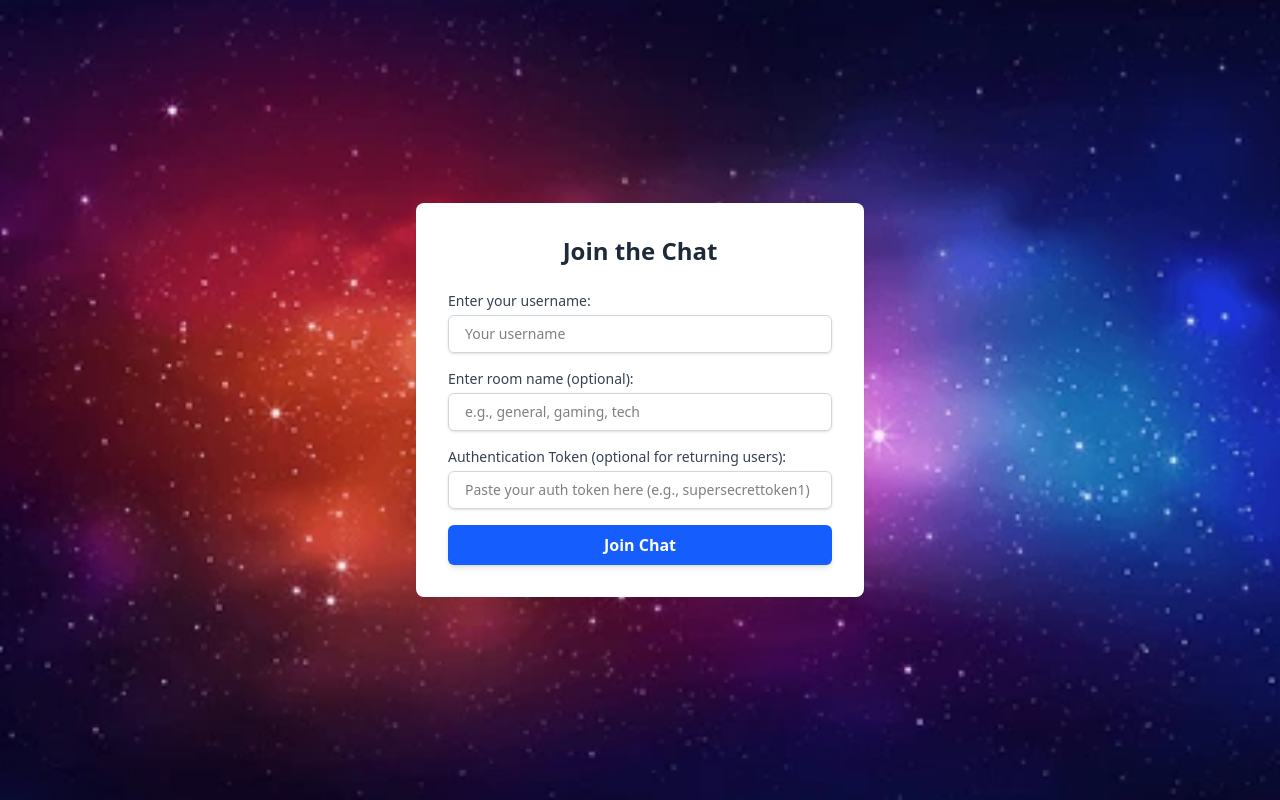
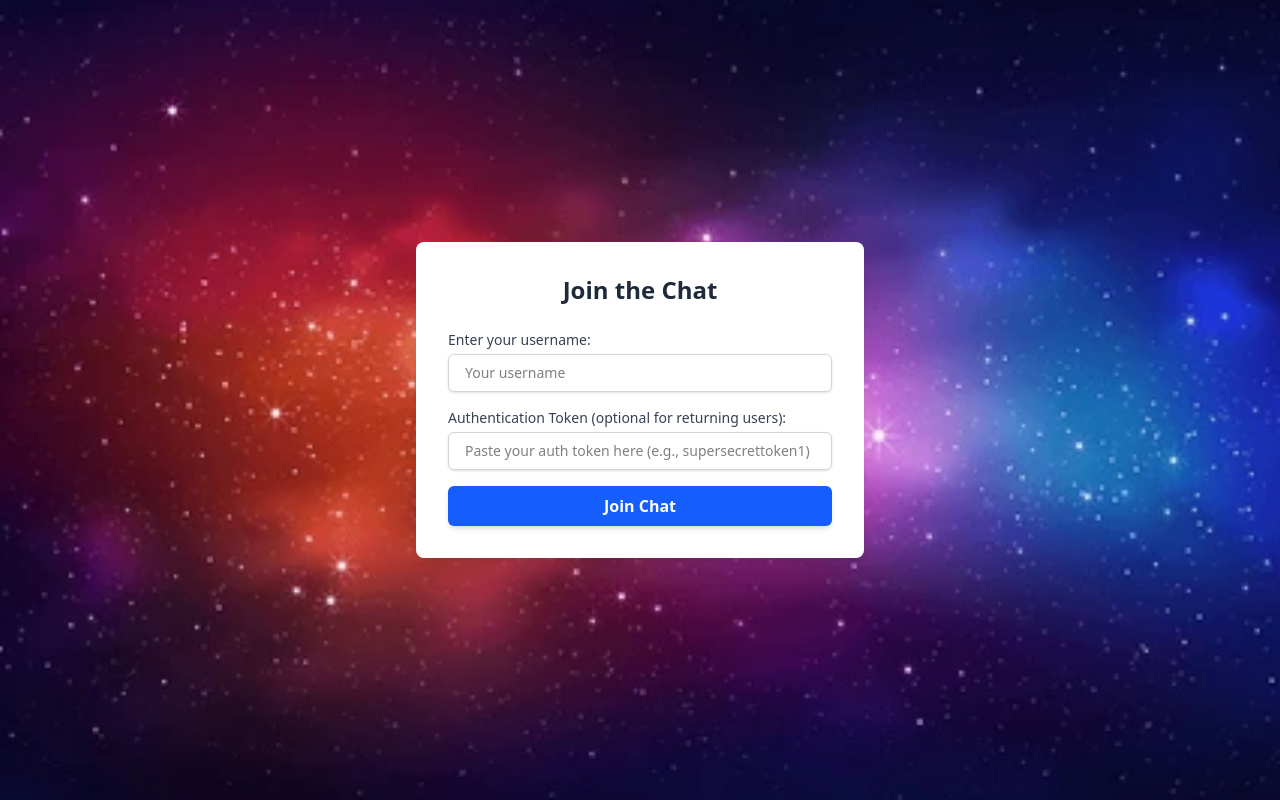
Before and after one commit to GLAVONA/bunny-chat-client, a React (Vite) app: page / in a window 1280 px wide. Built offline with nearby package versions, Linux system fonts and the light colour scheme; no server answers.

Commit message:
fix: remove room input

```diff
--- a/src/components/ChatSetup.tsx
+++ b/src/components/ChatSetup.tsx
@@ -5,7 +5,7 @@ import type { ChatSetupProps } from "../types";
 
 function ChatSetup({ onConnect }: ChatSetupProps) {
   const [inputUsername, setInputUsername] = useState<string>("");
-  const [inputRoom, setInputRoom] = useState<string>("");
+  const [inputRoom] = useState<string>("");
   const [inputToken, setInputToken] = useState<string>("");
   const [isLoading, setIsLoading] = useState(false);
 
@@ -57,24 +57,7 @@ function ChatSetup({ onConnect }: ChatSetupProps) {
               required
             />
           </div>
-          <div>
-            <label
-              htmlFor="room"
-              className="block text-sm font-medium text-gray-700 mb-1"
-            >
-              Enter room name (optional):
-            </label>
-            <input
-              type="text"
-              id="room"
-              className="mt-1 block w-full px-4 py-2 border border-gray-300 rounded-md shadow-sm focus:ring-blue-500 focus:border-blue-500 sm:text-sm"
-              value={inputRoom}
-              onChange={(e: React.ChangeEvent<HTMLInputElement>) =>
-                setInputRoom(e.target.value)
-              }
-              placeholder="e.g., general, gaming, tech"
-            />
-          </div>
+
           <div>
             <label
               htmlFor="token"
--- a/tsconfig.node.json
+++ b/tsconfig.node.json
@@ -17,7 +17,6 @@
     "strict": true,
     "noUnusedLocals": true,
     "noUnusedParameters": true,
-    "erasableSyntaxOnly": true,
     "noFallthroughCasesInSwitch": true,
     "noUncheckedSideEffectImports": true
   },
```
